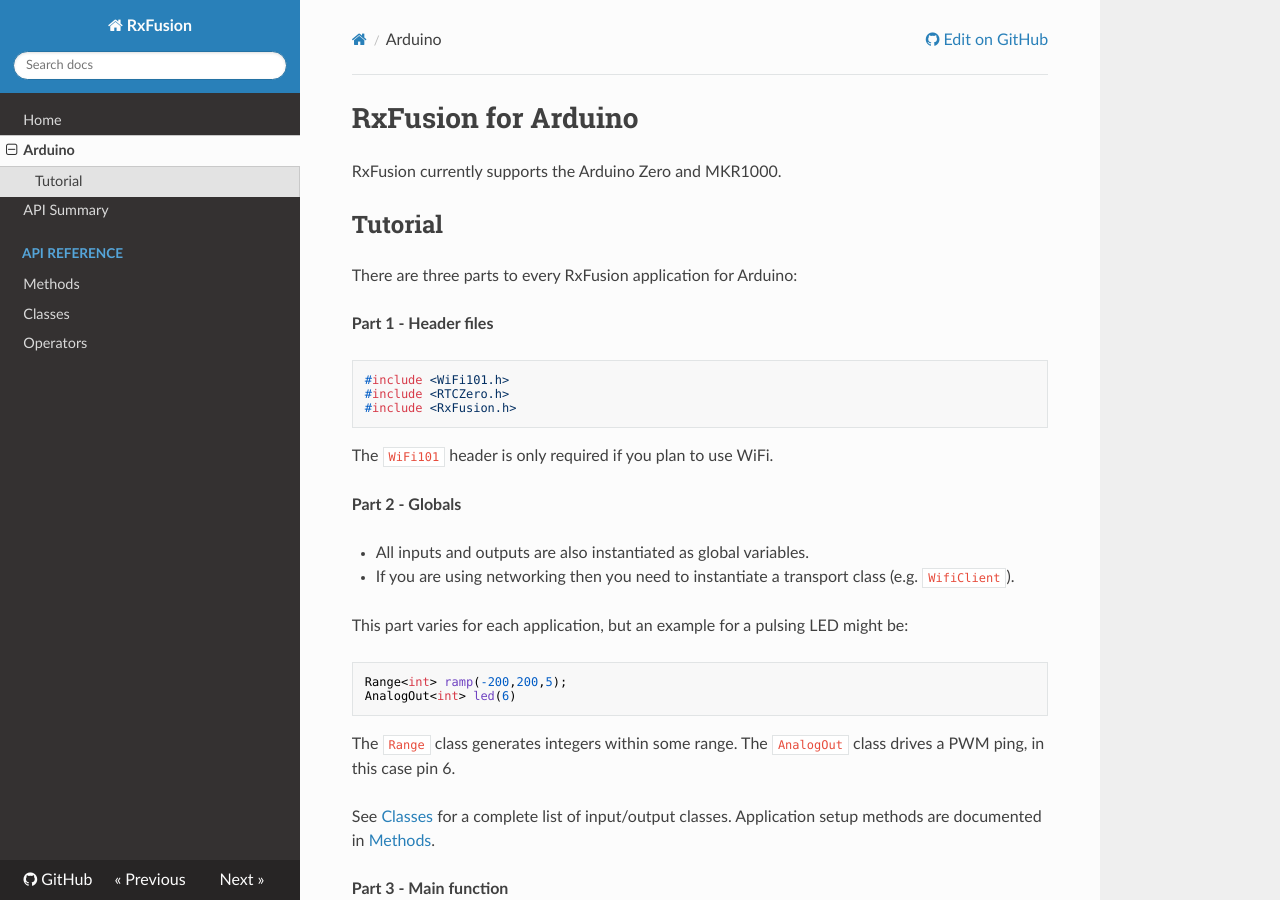
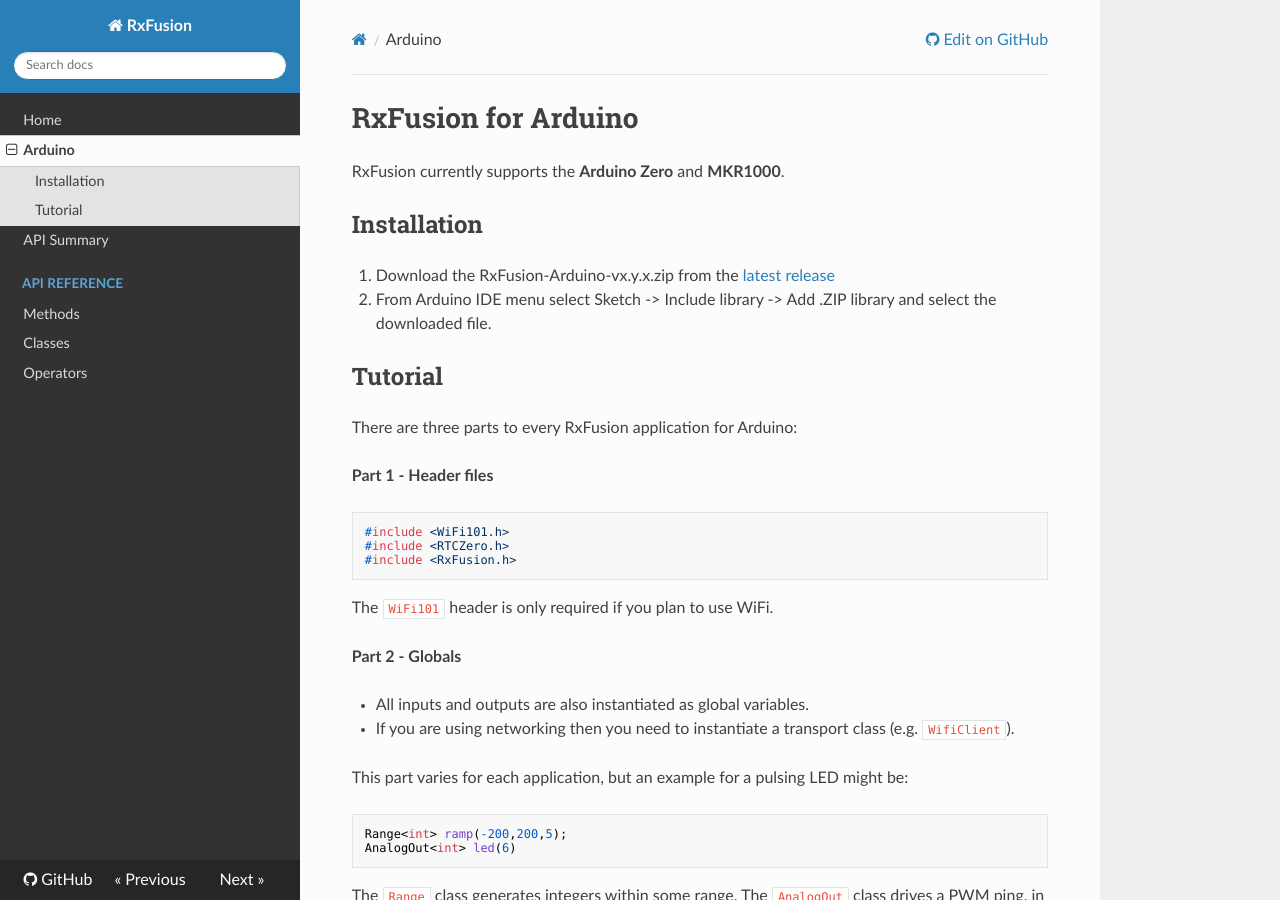
Before and after one commit to sathibault/RxFusion, an MkDocs documentation site: the page built from docs/arduino.md, in a window 1280 px wide and 900 px high. Built offline with MkDocs 1.6.1, drawn with Linux system fonts in a browser that asks for light colours; nearby versions of some CDN libraries; old or Windows-style settings are respelled for this version of MkDocs.

Commit message:
Download and installation instructions

```diff
--- a/docs/arduino.md
+++ b/docs/arduino.md
@@ -1,6 +1,11 @@
 # RxFusion for Arduino
 
-RxFusion currently supports the Arduino Zero and MKR1000.
+RxFusion currently supports the **Arduino Zero** and **MKR1000**.
+
+## Installation
+
+1. Download the RxFusion-Arduino-vx.y.x.zip from the [latest release](https://github.com/sathibault/RxFusion/releases)
+2. From Arduino IDE menu select Sketch -> Include library -> Add .ZIP library and select the downloaded file.
 
 ## Tutorial
 
```
Also changed, not shown: README.md (+6 -0 lines).
